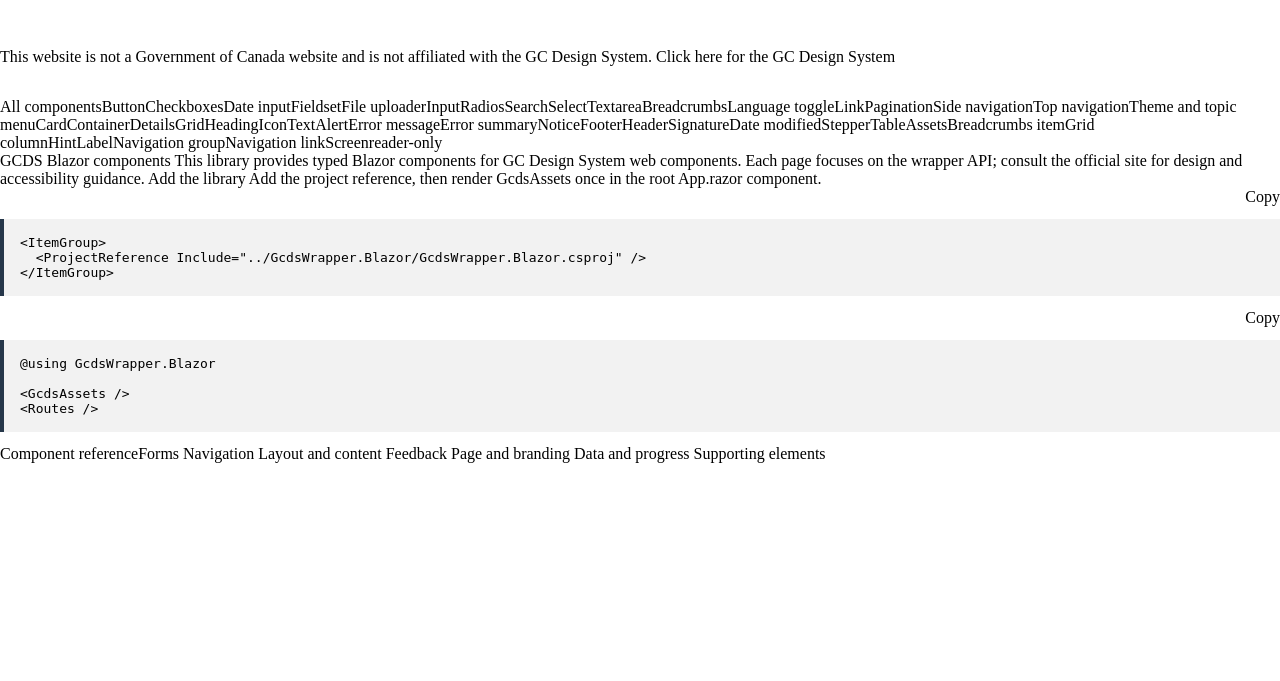
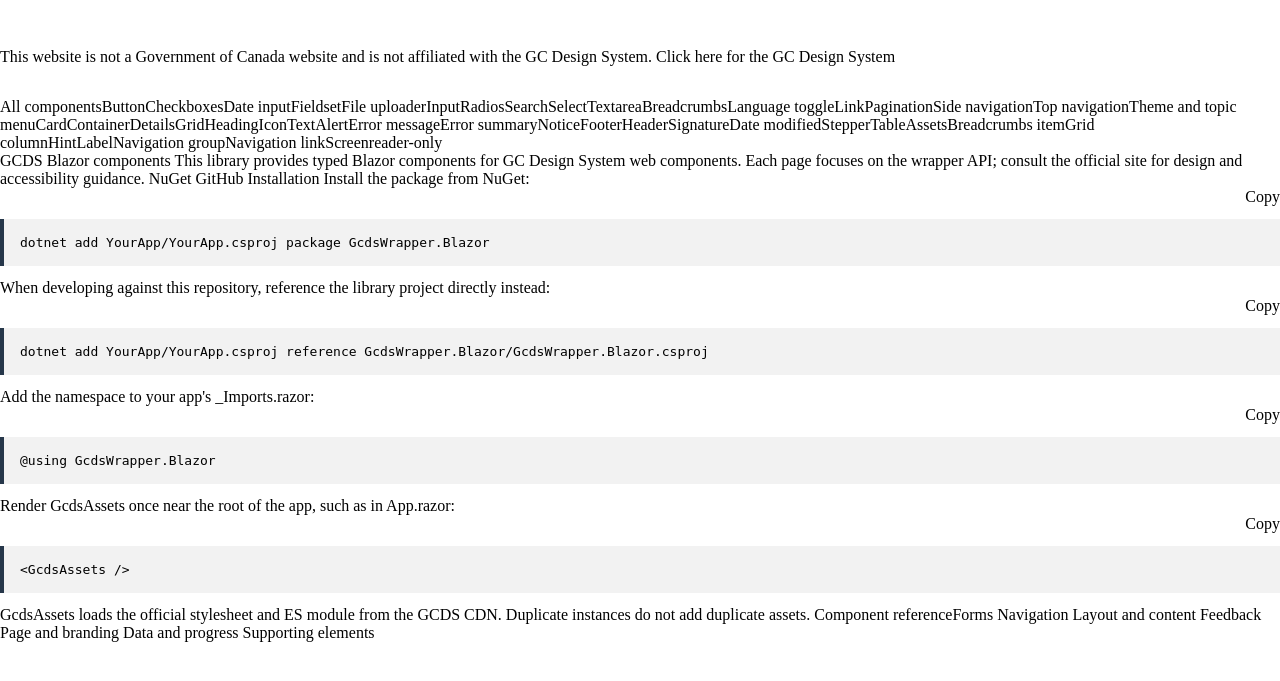
Before and after one commit to Sean-Stilwell/gcds-razor, an ASP.NET Core app: page /en/components in a window 1280 px wide. Shown: the top 681 px of the page. Run offline with ASP.NET Core 8, Linux system fonts and the light colour scheme; style sheets or scripts are compiled from the project's sources.

Commit message:
docs: Updating main docs page with installation instructions

```diff
--- a/GcdsWrapper.Demo/Components/Pages/ComponentIndex.razor
+++ b/GcdsWrapper.Demo/Components/Pages/ComponentIndex.razor
@@ -11,14 +11,44 @@
         : "This library provides typed Blazor components for GC Design System web components. Each page focuses on the wrapper API; consult the official site for design and accessibility guidance.")
 </GcdsText>
 
-<GcdsHeading Tag="h2">@(IsFrench ? "Ajouter la bibliothèque" : "Add the library")</GcdsHeading>
+<GcdsButton Type="@GcdsButtonType.Link" Href="https://www.nuget.org/packages/GcdsWrapper.Blazor/" Target="_blank">
+    NuGet
+</GcdsButton>
+
+<GcdsButton Type="@GcdsButtonType.Link" Role="@GcdsButtonRole.Secondary" Href="https://github.com/Sean-Stilwell/gcds-razor" Target="_blank">
+    GitHub
+</GcdsButton>
+
+<GcdsHeading Tag="h2">@(IsFrench ? "Installation" : "Installation")</GcdsHeading>
 <GcdsText>
     @(IsFrench
-        ? "Ajoutez la référence de projet, puis rendez GcdsAssets une seule fois dans le composant racine App.razor."
-        : "Add the project reference, then render GcdsAssets once in the root App.razor component.")
+        ? "Installez le paquet à partir de NuGet :"
+        : "Install the package from NuGet:")
+</GcdsText>
+<CodeBlock Language="@Language" Code="@NuGetPackageSnippet" />
+<GcdsText>
+    @(IsFrench
+        ? "Pour développer à partir de ce dépôt, référencez plutôt directement le projet de bibliothèque :"
+        : "When developing against this repository, reference the library project directly instead:")
 </GcdsText>
 <CodeBlock Language="@Language" Code="@ProjectReferenceSnippet" />
+<GcdsText>
+    @(IsFrench
+        ? "Ajoutez l'espace de noms au fichier _Imports.razor de votre application :"
+        : "Add the namespace to your app's _Imports.razor:")
+</GcdsText>
+<CodeBlock Language="@Language" Code="@ImportsSnippet" />
+<GcdsText>
+    @(IsFrench
+        ? "Rendez GcdsAssets une seule fois près de la racine de l'application, par exemple dans App.razor :"
+        : "Render GcdsAssets once near the root of the app, such as in App.razor:")
+</GcdsText>
 <CodeBlock Language="@Language" Code="@AssetsSnippet" />
+<GcdsText>
+    @(IsFrench
+        ? "GcdsAssets charge la feuille de style officielle et le module ES depuis le CDN du Système de design GC. Plusieurs instances n’ajoutent pas les ressources en double."
+        : "GcdsAssets loads the official stylesheet and ES module from the GCDS CDN. Duplicate instances do not add duplicate assets.")
+</GcdsText>
 
 <GcdsHeading Tag="h2">@(IsFrench ? "Référence des composants" : "Component reference")</GcdsHeading>
 @foreach (var category in Enum.GetValues<DocsCategory>())
@@ -36,6 +66,8 @@
     private DocsLanguage Language => DocsLanguageExtensions.FromPath(Navigation.ToBaseRelativePath(Navigation.Uri));
     private bool IsFrench => Language == DocsLanguage.French;
     private string SiteHref(string route) => Navigation.ToAbsoluteUri(route.TrimStart('/')).ToString();
-    private const string ProjectReferenceSnippet = "<ItemGroup>\n  <ProjectReference Include=\"../GcdsWrapper.Blazor/GcdsWrapper.Blazor.csproj\" />\n</ItemGroup>";
-    private const string AssetsSnippet = "@using GcdsWrapper.Blazor\n\n<GcdsAssets />\n<Routes />";
+    private const string NuGetPackageSnippet = "dotnet add YourApp/YourApp.csproj package GcdsWrapper.Blazor";
+    private const string ProjectReferenceSnippet = "dotnet add YourApp/YourApp.csproj reference GcdsWrapper.Blazor/GcdsWrapper.Blazor.csproj";
+    private const string ImportsSnippet = "@using GcdsWrapper.Blazor";
+    private const string AssetsSnippet = "<GcdsAssets />";
 }
```
Also changed, not shown: GcdsWrapper.Blazor.Tests/DocsCatalogTests.cs (+23 -0 lines).
